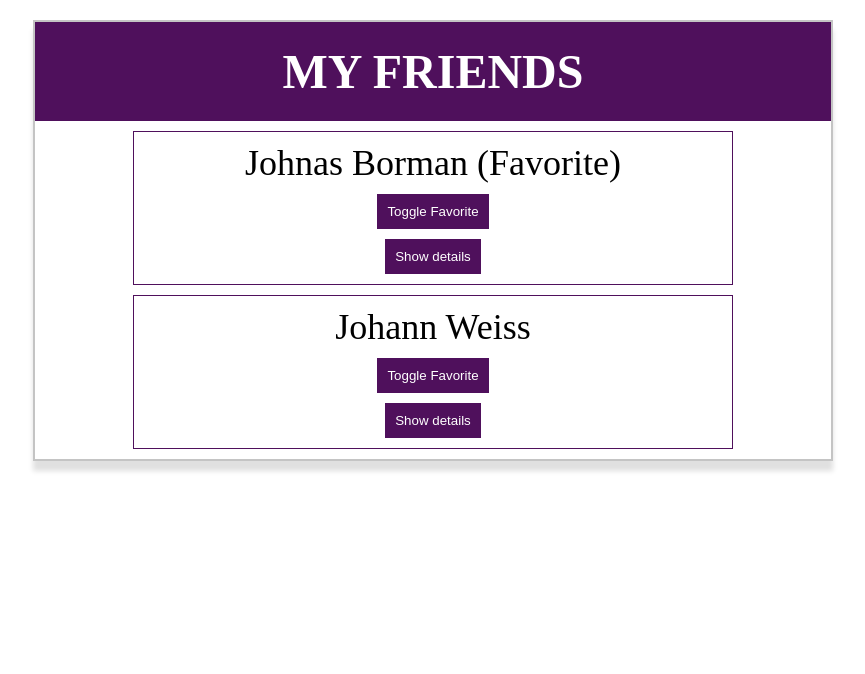
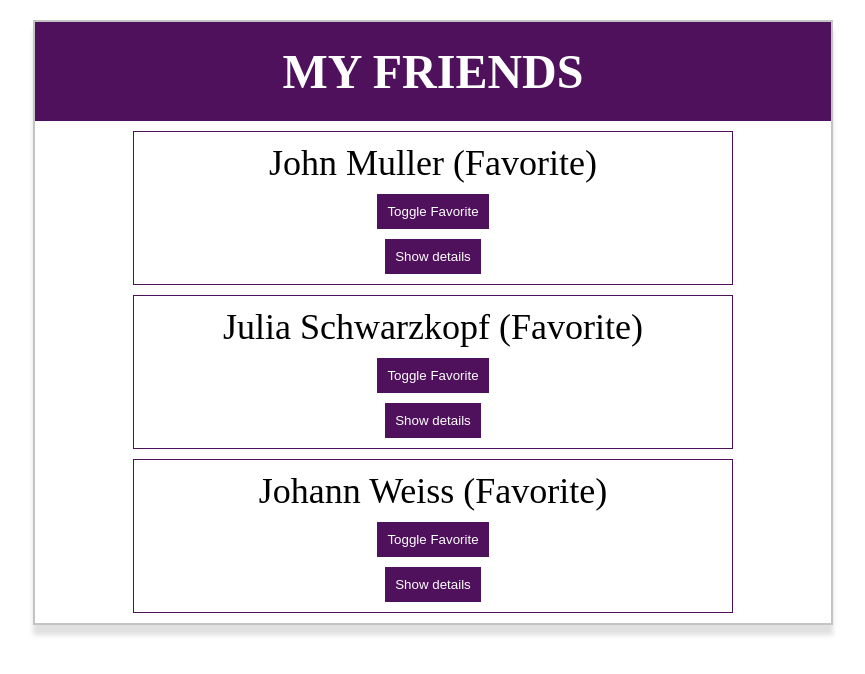
Before and after one commit to AnnaBratchenia/new-vue-app, a Vue app: page / in a window 1280 px wide. Shown: the top 674 px of the page, without its empty margins (207-1072 px from the left). Built offline with nearby package versions, Linux system fonts and the light colour scheme.

Commit message:
add dynamic Props value

```diff
--- a/src/App.vue
+++ b/src/App.vue
@@ -2,15 +2,12 @@
   <section>
     <h2>My friends</h2>
     <friend-contact
-      name="Johnas Borman"
-      phone-number="0985 356 265"
-      email-address="johnas@gmail.com"
-      is-favorite="1"
-    ></friend-contact>
-    <friend-contact
-      name="Johann Weiss"
-      phone-number="0658 452 111"
-      email-address="johann@gmail.com"
+      v-for="friend in friends"
+      v-bind:key="friend.id"
+      v-bind:name="friend.name"
+      v-bind:phone-number="friend.phone"
+      v-bind:email-address="friend.email"
+      is-favorite="true"
     ></friend-contact>
   </section>
 </template>
@@ -18,7 +15,28 @@
 <script>
 export default {
   data() {
-    return {};
+    return {
+      friends: [
+        {
+          id: "john",
+          name: "John Muller",
+          phone: "0957 340 509",
+          email: "johnmuller@gmail.com",
+        },
+        {
+          id: "julia",
+          name: "Julia Schwarzkopf",
+          phone: "0989 567 154",
+          email: "juliaschwarzkopf@gmail.com",
+        },
+        {
+          id: "johann",
+          name: "Johann Weiss",
+          phone: "0254 489 463",
+          email: "johannweiss@gmail.com",
+        },
+      ],
+    };
   },
 };
 </script>
--- a/src/components/FriendContact.vue
+++ b/src/components/FriendContact.vue
@@ -1,7 +1,7 @@
 <template>
   <div>
     <li class="name">
-      {{ name }} {{ this.isFavoriteChange === "1" ? "(Favorite)" : "" }}
+      {{ name }} {{ this.isFavoriteChange ? "(Favorite)" : "" }}
     </li>
     <button class="btn" v-on:click="toggleFavorite">Toggle Favorite</button>
     <button class="btn" v-on:click="toggleDetails">
@@ -30,23 +30,14 @@ export default {
       required: true,
     },
     isFavorite: {
-      type: String,
+      type: Boolean,
       required: false,
-      default: "0",
-      validator: function (value) {
-        return value === "1" || value === "0";
-      },
+      default: false,
     },
   },
   data() {
     return {
       detailsIsvisible: false,
-      friends: {
-        id: "john",
-        name: "John Muller",
-        phone: "0957 340 509",
-        email: "johnmuller@gmail.com",
-      },
       isFavoriteChange: this.isFavorite,
     };
   },
@@ -55,9 +46,7 @@ export default {
       this.detailsIsvisible = !this.detailsIsvisible;
     },
     toggleFavorite() {
-      if (this.isFavoriteChange === "1") {
-        this.isFavoriteChange = "0";
-      } else this.isFavoriteChange = "1";
+      this.isFavoriteChange = !this.isFavoriteChange;
     },
   },
 };
```
